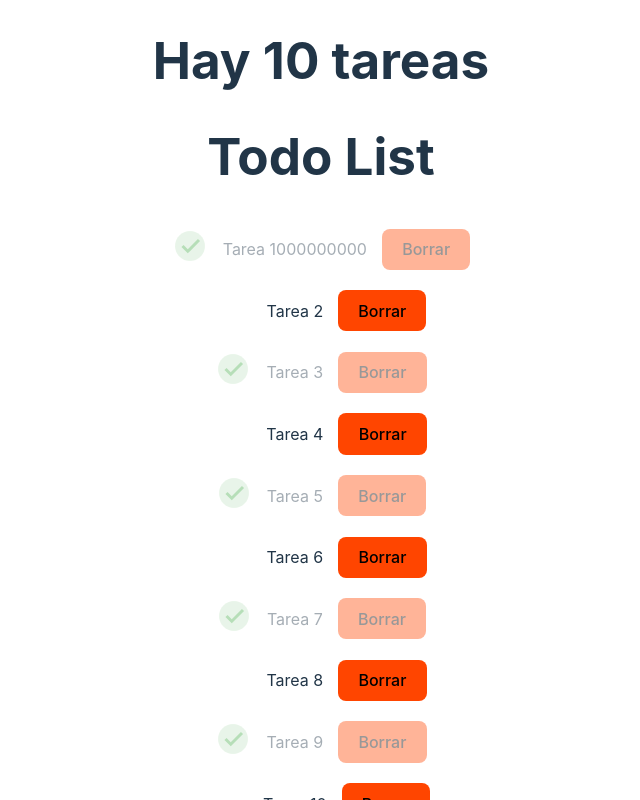
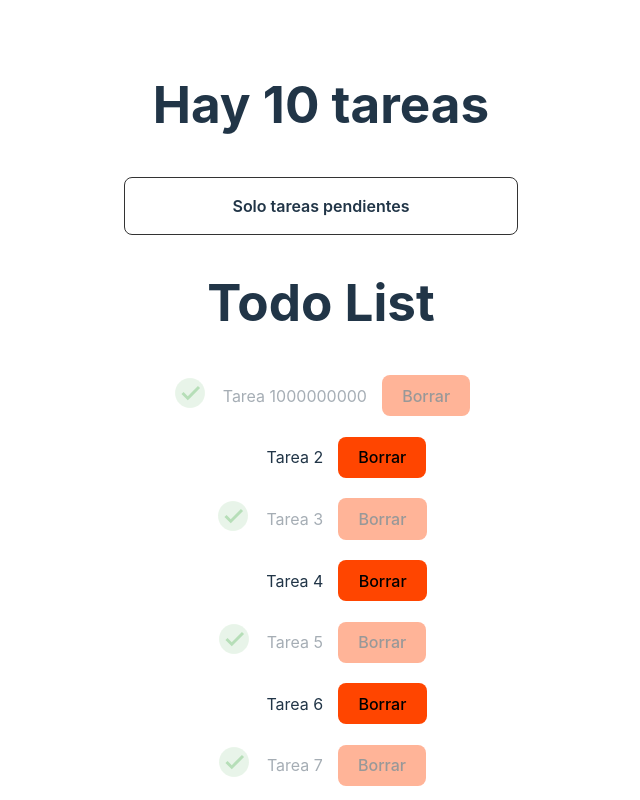
Before and after one commit to Tcp93001/React-Bedu-primera-clase, a React (Vite) app: page / in a window 1280 px wide. Shown: the top 800 px of the page, without its empty margins (319-959 px from the left). Built offline with nearby package versions, Linux system fonts and the light colour scheme.

Commit message:
Cambios de cuarta sesion

```diff
--- a/src/components/App.jsx
+++ b/src/components/App.jsx
@@ -21,6 +21,8 @@ const App = () => {
     { title: "Tarea 9", done: true },
     { title: "Tarea 10", done: false },
   ])
+
+  const [show, setShow] = useState(true)
 
   // componentDidMount() {
   //   this.setState({
@@ -70,12 +72,18 @@ const App = () => {
     setTodos(todosList.concat([{ title, done: false }]))
   }
 
+  const filterTodos = todos.filter(elem => !elem.done || elem.done === show)
+
   return (
     <div className="wrapper">
       <div className="card-frame">
-        <Header counter={todos.length} />
+        <Header
+          counter={todos.length}
+          show={show}
+          toggleDone={setShow}
+        />
         <TodoList
-          tasks={todos}
+          tasks={filterTodos}
           toggleFn={handleClickToggleDone}
           deleteFn={handleClickDelete}
         />
--- a/src/components/Header.jsx
+++ b/src/components/Header.jsx
@@ -1,19 +1,23 @@
+import ShowHide from './ShowHide';
 import PropTypes from 'prop-types';
 import '../styles/header.css'
 
-const Header = ({ counter = 0 }) => {
+const Header = ({ counter = 0, show, toggleDone }) => {
 
   return (
     <div>
       <h1 className="card-header-title header">
         Hay {counter} tareas
       </h1>
+      <ShowHide show={show} toggleDone={toggleDone}></ShowHide>
     </div>
   )
 };
 
 Header.propTypes = {
-  counter: PropTypes.number
+  counter: PropTypes.number,
+  show: PropTypes.bool.isRequired,
+  toggleDone: PropTypes.func.isRequired
 }
 
 // Header.defaultProps = {
--- /dev/null
+++ b/src/components/ShowHide.jsx
@@ -0,0 +1,20 @@
+import PropTypes from 'prop-types';
+import '../styles/ShowHide.css'
+
+const ShowHide = ({ toggleDone, show }) => {
+  return (
+    <div className="wrapper-tareas" onClick={e => toggleDone(!show)}>
+      {!show ?
+        <p className="tareas-completadas">Todas las tareas</p> :
+        <p className="tareas-completadas">Solo tareas pendientes</p>
+      }
+    </div>
+  )
+}
+
+ShowHide.propTypes = {
+  toggleDone: PropTypes.func.isRequired,
+  show: PropTypes.bool.isRequired,
+}
+
+export default ShowHide;
--- a/src/components/Todo.jsx
+++ b/src/components/Todo.jsx
@@ -1,43 +1,26 @@
-import { Component } from 'react';
 import Checkmark from './Checkmark';
 import PropTypes from 'prop-types';
 import '../styles/Todo.css'
 
-class Todo extends Component {
-  // state = {
-  //   done: false
-  // }
+const Todo = ({
+  done,
+  title,
+  toggleFn,
+  deleteFn
+}) => {
 
-  // constructor(props) {
-  //   super(props)
-  //   this.state = {
-  //     done: true
-  //   }
-  // }
-
-  // elementoTodo = () => {
-  //   return (
-  //     <>
-  //       <p className="list-item">Tarea por hacer</p>
-  //       <button className="delete">Borrar</button>
-  //     </>
-  //   )
-  // }
-
-  render() {
   return (
-      <div className={`todo-container ${this.props.done ? 'dim-completed' : ''}`}>
-        <Checkmark done={this.props.done} />
-        <p onClick={e => this.props.toggleFn(e)} className="list-item">{this.props.title}</p>
+    <div className={`todo-container ${done ? 'dim-completed' : ''}`}>
+      <Checkmark done={done} />
+      <p onClick={e => toggleFn(e)} className="list-item">{title}</p>
       <button
         className="delete"
-          onClick={e => this.props.deleteFn(e)}
+        onClick={e => deleteFn(e)}
       >
         Borrar
       </button>
     </div>
   )
-  }
 }
 
 Todo.propTypes = {
--- /dev/null
+++ b/src/styles/ShowHide.css
@@ -0,0 +1,11 @@
+.wrapper-tareas {
+  display: flex;
+  justify-content: center;
+  border-radius: 8px;
+  border: solid 1px #333333;
+
+}
+
+.tareas-completadas {
+  font-weight: 600;
+}
--- a/src/styles/header.css
+++ b/src/styles/header.css
@@ -1,4 +1,3 @@
 .header {
-  display: inline;
-  text-align: center;
+  padding: 10px 15px;
 }
```
Lines whose indentation alone changed are shown as unchanged.
